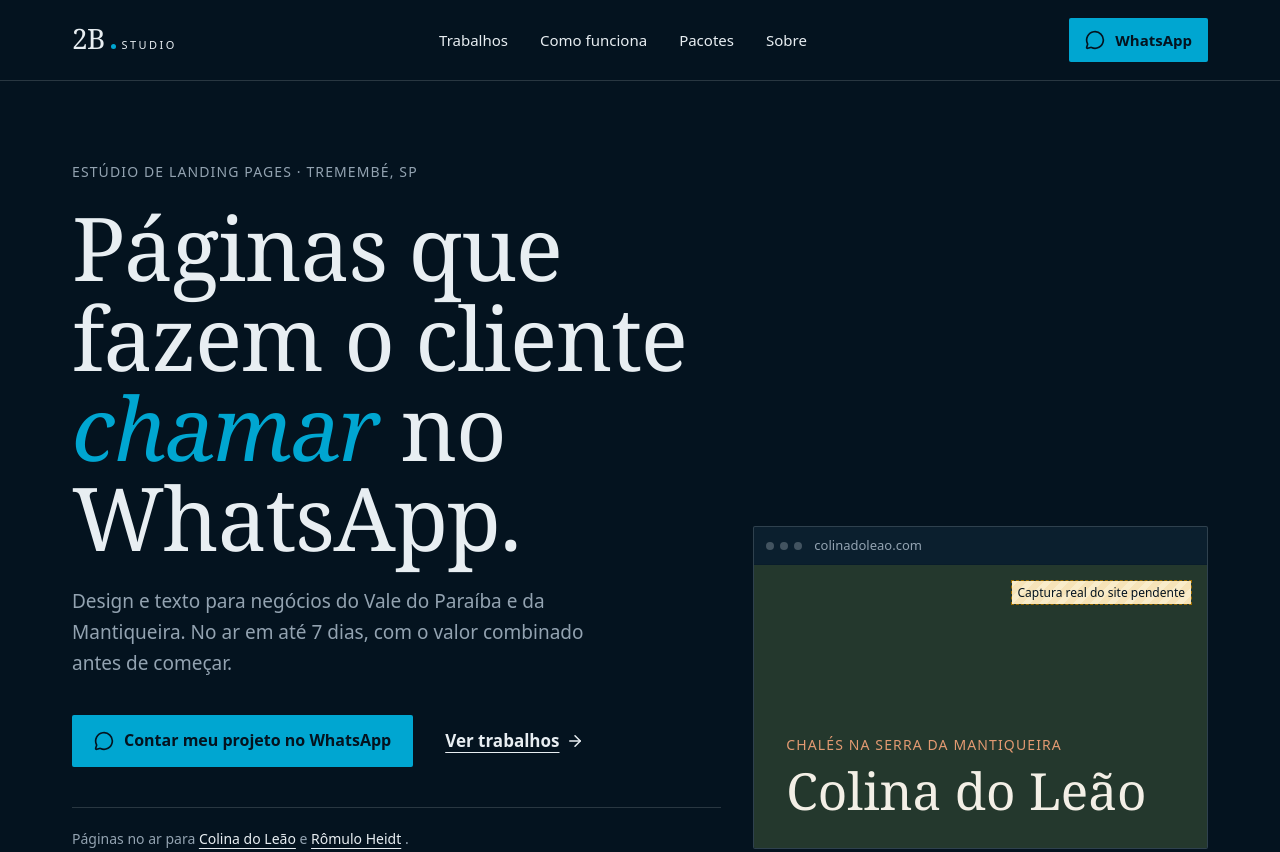
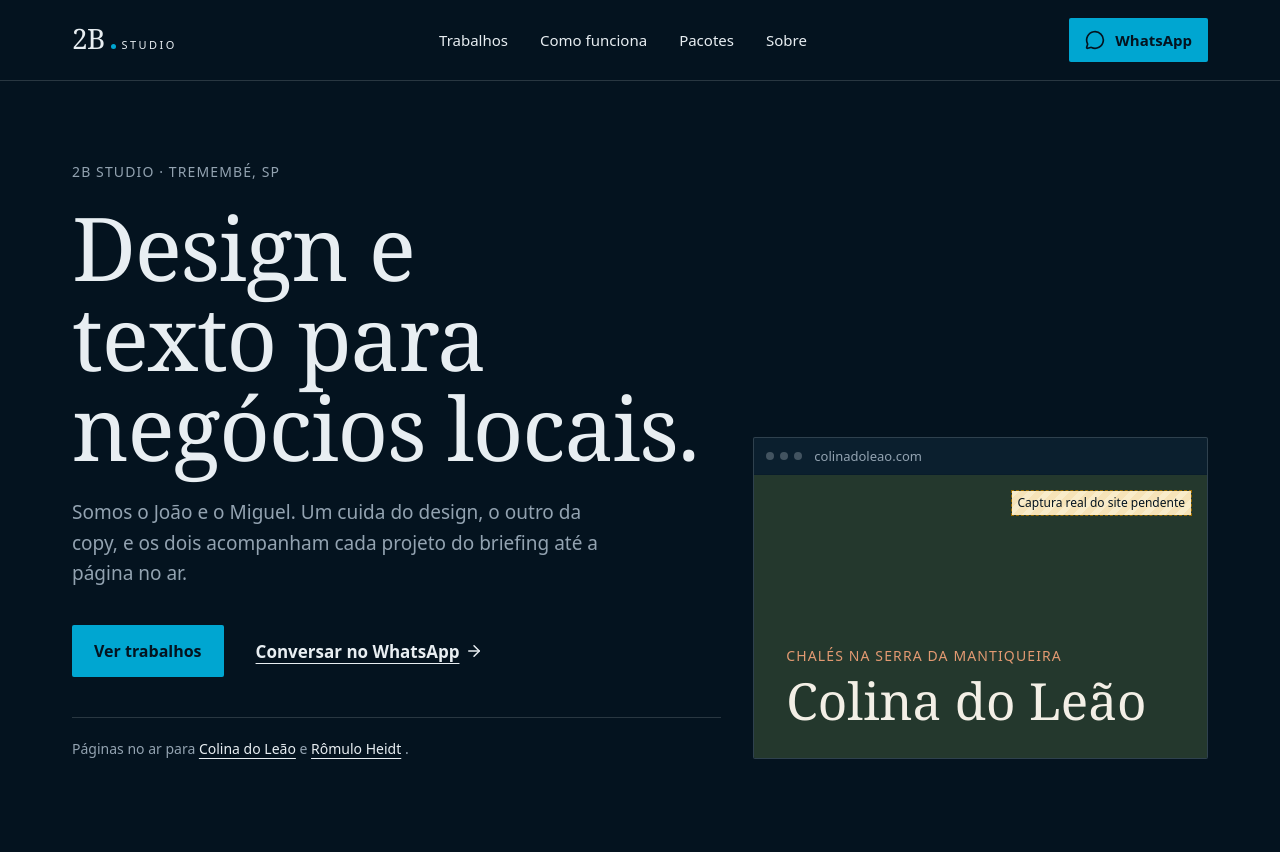
Before and after one commit to JoaoVP-Tester-QA/2b-studio-site, an Astro site: page / in a window 1280 px wide. Shown: the top 852 px of the page. Built offline with nearby package versions, Linux system fonts and the light colour scheme; Astro itself is replaced by a stand-in of ours.

Commit message:
Hero mais sóbrio, focado na marca e nos sócios
Co-Authored-By: Claude Opus 5.5 <noreply@anthropic.com>
Claude-Session: https://claude.ai/code/session_01SSpDtY9G1CsndzncSp5CQs

```diff
--- a/src/components/Hero.astro
+++ b/src/components/Hero.astro
@@ -1,24 +1,28 @@
 ---
 import ArrowRight from '@lucide/astro/icons/arrow-right';
-import WhatsAppButton from './WhatsAppButton.astro';
 import CaseFrame from './CaseFrame.astro';
-import { cases } from '../data/site';
+import { cases, site, whatsappLink } from '../data/site';
 ---
 
 <section id="topo" aria-labelledby="hero-title" class="on-dark pt-10 pb-16 md:pt-20 md:pb-28" data-hero>
   <div class="wrap grid gap-12 md:grid-cols-12 md:items-end md:gap-8">
     <div class="md:col-span-7">
-      <p class="label text-apoio-escuro">Estúdio de landing pages · Tremembé, SP</p>
-      <h1 id="hero-title" class="mt-5 text-display">
-        Páginas que fazem o cliente <em class="text-ciano">chamar</em> no WhatsApp.
-      </h1>
+      <p class="label text-apoio-escuro">2B Studio · Tremembé, SP</p>
+      <h1 id="hero-title" class="mt-5 text-display">Design e texto para negócios locais.</h1>
       <p class="mt-6 max-w-[34rem] text-[1.1875rem] leading-relaxed text-apoio-escuro">
-        Design e texto para negócios do Vale do Paraíba e da Mantiqueira. No ar em até 7 dias, com o valor
-        combinado antes de começar.
+        Somos o João e o Miguel. Um cuida do design, o outro da copy, e os dois acompanham cada projeto do
+        briefing até a página no ar.
       </p>
       <div class="mt-9 flex flex-col gap-5 sm:flex-row sm:items-center sm:gap-8">
-        <WhatsAppButton label="Contar meu projeto no WhatsApp" class="sm:w-auto" full />
-        <a href="#trabalhos" class="link-arrow self-start sm:self-auto">Ver trabalhos <ArrowRight size={18} aria-hidden="true" /></a>
+        <a href="#trabalhos" class="btn w-full sm:w-auto">Ver trabalhos</a>
+        <a
+          href={whatsappLink(site.defaultMessage)}
+          target="_blank"
+          rel="noopener"
+          data-cta="whatsapp"
+          class="link-arrow self-start sm:self-auto"
+          >Conversar no WhatsApp <ArrowRight size={18} aria-hidden="true" /><span class="sr-only"> (abre o WhatsApp)</span></a
+        >
       </div>
       <p class="mt-10 border-t rule-light pt-5 text-small text-apoio-escuro">
         Páginas no ar para{' '}
--- a/src/data/site.ts
+++ b/src/data/site.ts
@@ -18,9 +18,9 @@ export const site = {
   name: '2B Studio',
   city: 'Tremembé',
   state: 'SP',
-  title: '2B Studio · Landing pages para negócios do Vale do Paraíba',
+  title: '2B Studio · Design e texto para negócios locais em Tremembé, SP',
   description:
-    'Estúdio de landing pages em Tremembé, SP. Design e texto para negócios locais, no ar em até 7 dias e com o valor combinado antes de começar.',
+    'O 2B Studio é o João e o Miguel, de Tremembé, SP. Fazemos landing pages para negócios locais, com design e texto pensados juntos do briefing à publicação.',
   defaultMessage: 'Olá! Vim pelo site do 2B Studio e quero conversar sobre uma landing page.',
   // PENDENTE: links reais. Vazio = o item não aparece.
   instagram: '',
```
Also changed, not shown: public/og.png.
